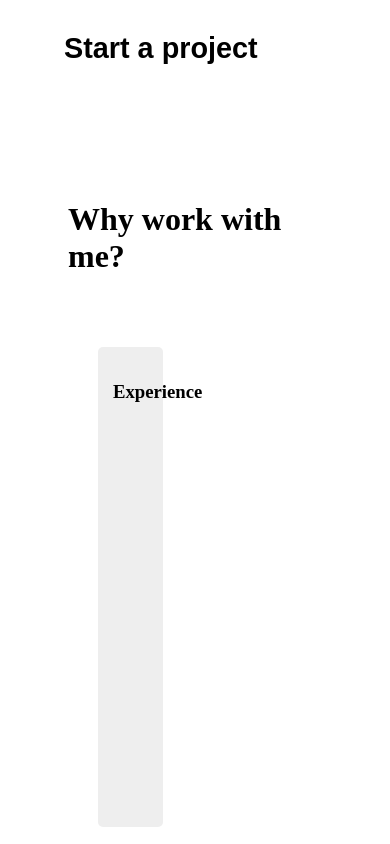
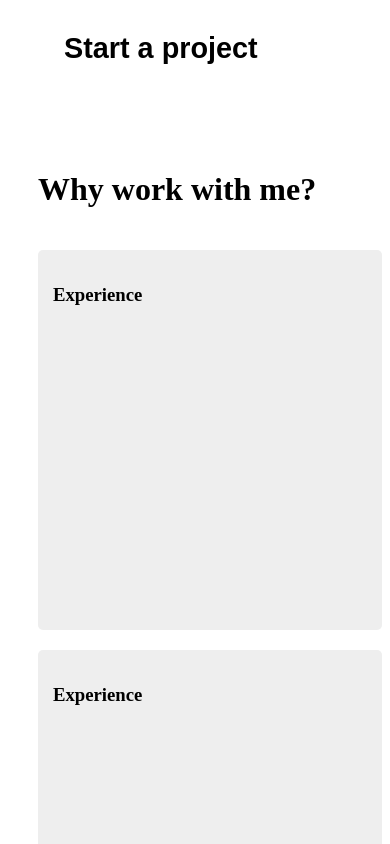
Before and after one commit to TomDevy/main-portfolio, a Next.js app: page /landing in a window 390 px wide. Shown: the top 844 px of the page. Built offline with nearby package versions, Linux system fonts and the light colour scheme.

Commit message:
add responsiveness

```diff
--- a/styles/home.module.scss
+++ b/styles/home.module.scss
@@ -19,6 +19,9 @@
     }
     & .heroContainer {
         padding: 60px;
+        @include respond (tab-land) {
+            padding: 30px;
+        }
         & .heroContent {
             display: flex;
             flex-direction: column;
@@ -29,6 +32,8 @@
                 gap: 80px;
                 @include respond (tab-land) {
                     flex-direction: column;
+                    padding: 0px;
+                    gap: 20px;
                 }
                 & .workCard {
                     height: 450px;
@@ -36,6 +41,10 @@
                     background-color: rgb(238, 238, 238);
                     padding: 15px;
                     border-radius: 5px;
+                    @include respond (tab-land) {
+                        width: 100%;
+                        height: 350px;
+                    }
                 }
             }
         }
```
